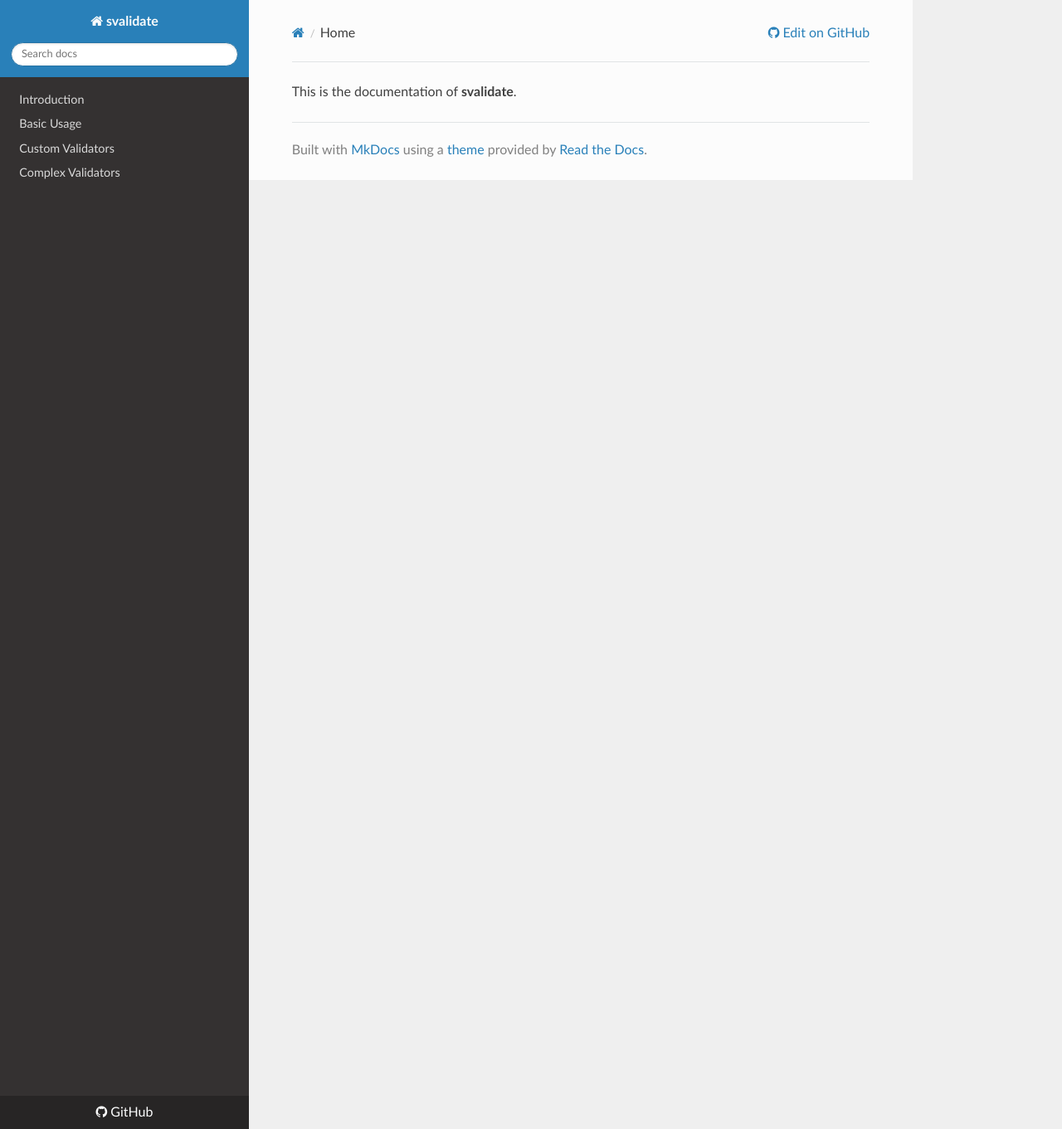
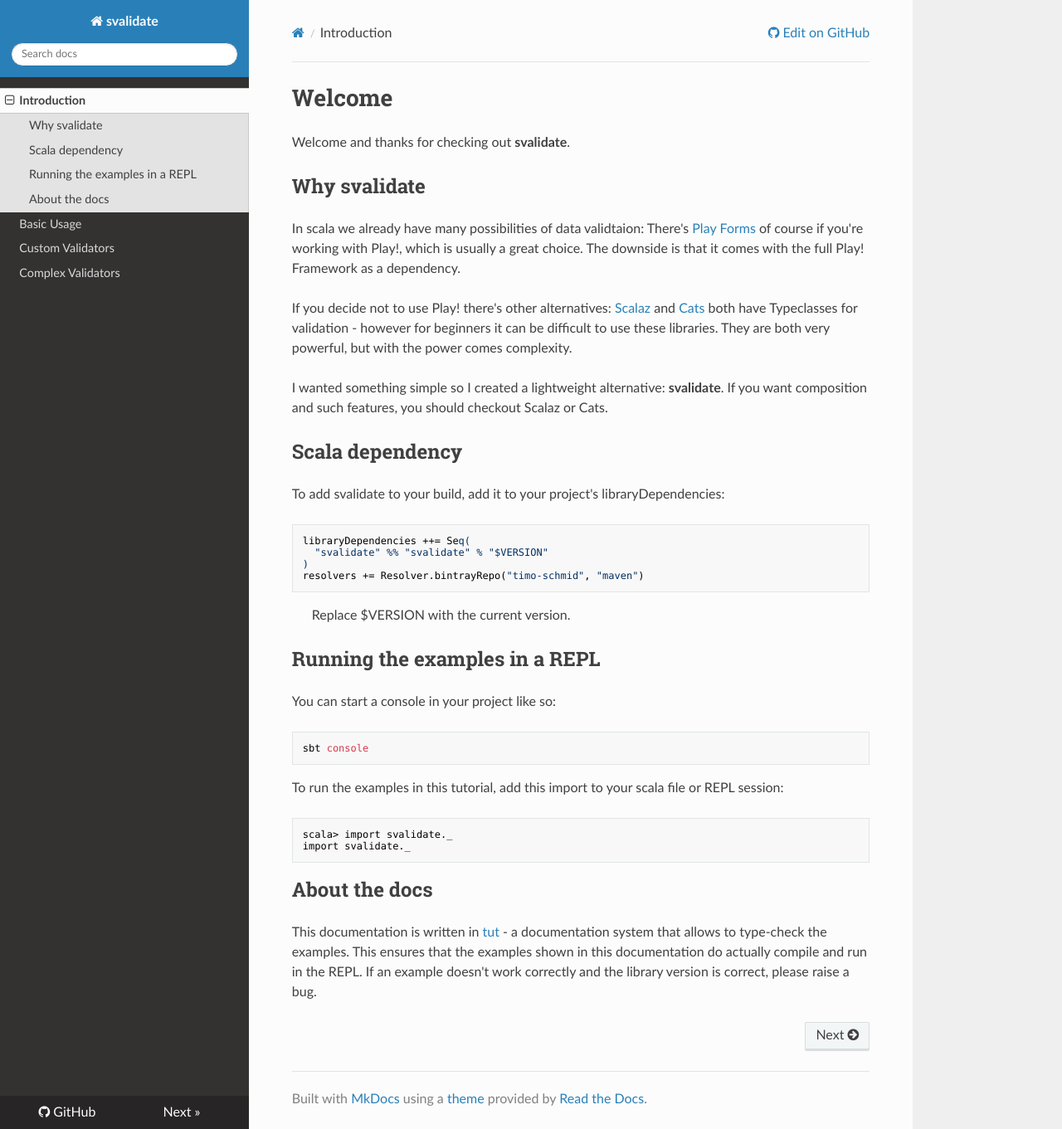
Before and after one commit to timo-schmid/svalidate, an MkDocs documentation site: the page built from docs/index.md, in a window 1280 px wide and 1361 px high. Shown: the whole window at 83% size. Built offline with MkDocs 1.6.1, drawn with Linux system fonts in a browser that asks for light colours; nearby versions of some CDN libraries; old or Windows-style settings are respelled for this version of MkDocs; some of the changed lines change nothing that is shown.

Commit message:
Better structure for docs

````diff
--- a/docs/01-INTRO.md
+++ /dev/null
@@ -1,54 +0,0 @@
-# Welcome
-
-Welcome and thanks for checking out **svalidate**.
-
-## Why svalidate
-
-In scala we already have many possibilities of data validtaion: There's
-[Play Forms](https://www.playframework.com/documentation/2.5.x/ScalaForms)
-of course if you're working with Play!, which is usually a great choice. The downside
-is that it comes with the full Play! Framework as a dependency.
-
-If you decide not to use Play! there's other alternatives:
-[Scalaz](https://github.com/scalaz/scalaz) and [Cats](https://github.com/typelevel/cats)
-both have Typeclasses for validation - however for beginners it can be difficult to use
-these libraries. They are both very powerful, but with the power comes complexity.
-
-I wanted something simple so I created a lightweight alternative: **svalidate**. If you
-want composition and such features, you should checkout Scalaz or Cats.
-
-## Scala dependency
-
-To add svalidate to your build, add it to your project's libraryDependencies:
-
-```
-libraryDependencies ++= Seq(
-  "svalidate" %% "svalidate" % "0.1-SNAPSHOT"
-)
-```
-
-> Not published yet - the group name might change.
-
-## Running the examples in a REPL
-
-You can start a console in your project like so:
-
-```
-sbt console
-```
-
-To run the examples in this tutorial, add this import to your scala file or
-REPL session:
-
-```scala
-scala> import svalidate._
-import svalidate._
-```
-
-## About the docs
-
-This documentation is written in [tut](https://github.com/tpolecat/tut) - a
-documentation system that allows to type-check the examples. This ensures that the
-examples shown in this documentation do actually compile and run in the REPL.
-If an example doesn't work correctly and the library version is correct, please
-raise a bug.
--- a/docs/index.md
+++ b/docs/index.md
@@ -1 +1,57 @@
-This is the documentation of **svalidate**.
+# Welcome
+
+Welcome and thanks for checking out **svalidate**.
+
+## Why svalidate
+
+In scala we already have many possibilities of data validtaion: There's
+[Play Forms](https://www.playframework.com/documentation/2.5.x/ScalaForms)
+of course if you're working with Play!, which is usually a great choice. The downside
+is that it comes with the full Play! Framework as a dependency.
+
+If you decide not to use Play! there's other alternatives:
+[Scalaz](https://github.com/scalaz/scalaz) and [Cats](https://github.com/typelevel/cats)
+both have Typeclasses for validation - however for beginners it can be difficult to use
+these libraries. They are both very powerful, but with the power comes complexity.
+
+I wanted something simple so I created a lightweight alternative: **svalidate**. If you
+want composition and such features, you should checkout Scalaz or Cats.
+
+## Scala dependency
+
+To add svalidate to your build, add it to your project's libraryDependencies:
+
+```
+libraryDependencies ++= Seq(
+  "svalidate" %% "svalidate" % "$VERSION"
+)
+resolvers += Resolver.bintrayRepo("timo-schmid", "maven")
+```
+
+>
+> Replace $VERSION with the current version.
+>
+
+## Running the examples in a REPL
+
+You can start a console in your project like so:
+
+```
+sbt console
+```
+
+To run the examples in this tutorial, add this import to your scala file or
+REPL session:
+
+```scala
+scala> import svalidate._
+import svalidate._
+```
+
+## About the docs
+
+This documentation is written in [tut](https://github.com/tpolecat/tut) - a
+documentation system that allows to type-check the examples. This ensures that the
+examples shown in this documentation do actually compile and run in the REPL.
+If an example doesn't work correctly and the library version is correct, please
+raise a bug.
--- a/mkdocs.yml
+++ b/mkdocs.yml
@@ -2,8 +2,8 @@
 repo_url: https://github.com/timo-schmid/svalidate
 repo_name: GitHub
 pages:
-- Introduction: '01-INTRO.md'
-- Basic Usage: '02-BASIC-USAGE.md'
-- Custom Validators: '03-CUSTOM-VALIDATORS.md'
-- Complex Validators: '04-MULTI-VALUE-VALIDATORS.md'
+- Introduction: 'index.md'
+- Basic Usage: 'usage.md'
+- Custom Validators: 'custom.md'
+- Complex Validators: 'multi.md'
 theme: readthedocs
````
Also changed, not shown: docs/custom.md (renamed from docs/03-CUSTOM-VALIDATORS.md), docs/multi.md (renamed from docs/04-MULTI-VALUE-VALIDATORS.md), docs/usage.md (renamed from docs/02-BASIC-USAGE.md), src/main/tut/custom.md (renamed from src/main/tut/03-CUSTOM-VALIDATORS.md), src/main/tut/index.md (renamed from src/main/tut/01-INTRO.md), src/main/tut/multi.md (renamed from src/main/tut/04-MULTI-VALUE-VALIDATORS.md), src/main/tut/usage.md (renamed from src/main/tut/02-BASIC-USAGE.md).
